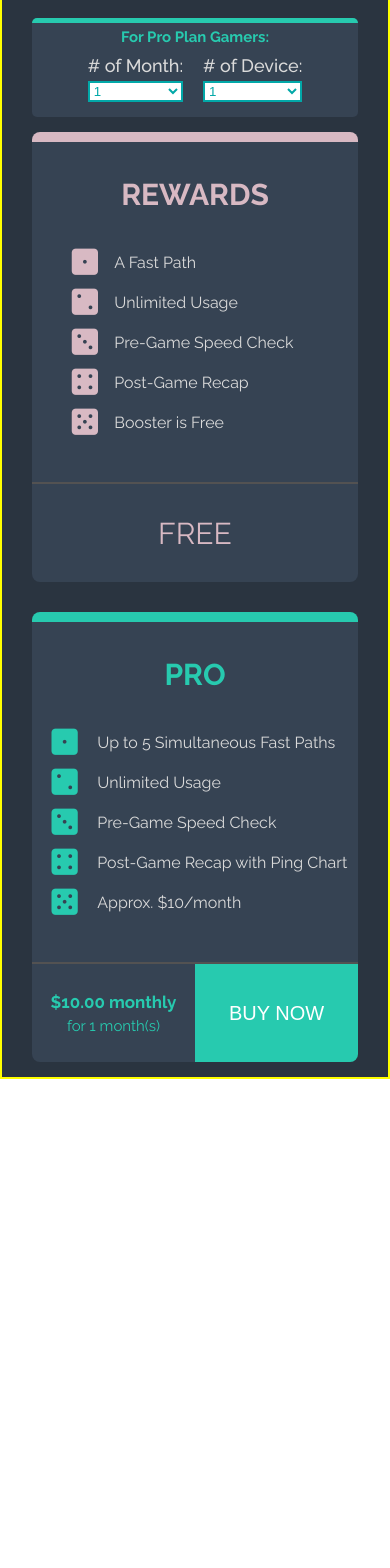
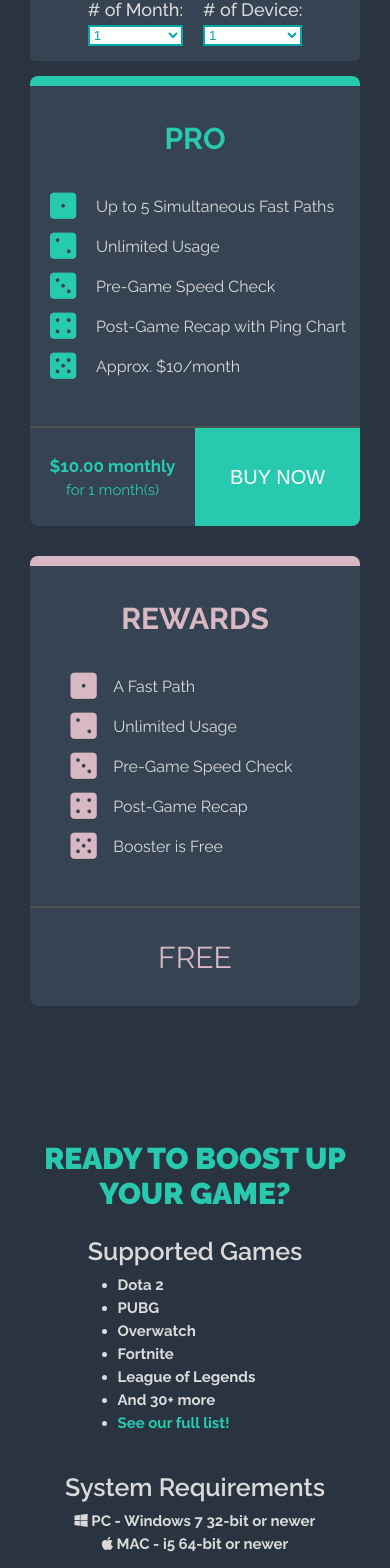
Before and after one commit to Gimorhee/Booster, a React (Create React App) app: page /pricing in a window 390 px wide. Shown: the part 379-1947 px from the top of the page. Before the commit the page ends 1458 px from the top, so only its background shows below. Built offline with nearby package versions, Linux system fonts and the light colour scheme.

Commit message:
Pricing component done with responsiveness + animations

```diff
--- a/src/components/Features/Features1.js
+++ b/src/components/Features/Features1.js
@@ -102,6 +102,7 @@ export const Features1 = () => {
       </div>
     );
   };
+
   return (
     <TrackVisibility partialVisibility once>
       <ComponentToTrack />
--- a/src/components/Pricing/Pricing.js
+++ b/src/components/Pricing/Pricing.js
@@ -1,5 +1,7 @@
 import React, { useEffect } from "react";
 import { Pricing1 } from "./Pricing1";
+import { Pricing2 } from "./Pricing2";
+import { Footer } from "../Footer/Footer";
 
 import "../../styles/Pricing/Pricing.css";
 
@@ -11,6 +13,8 @@ export const Pricing = () => {
   return (
     <div className="Pricing-Container">
       <Pricing1 />
+      <Pricing2 />
+      <Footer />
     </div>
   );
 };
--- a/src/components/Pricing/Pricing1.js
+++ b/src/components/Pricing/Pricing1.js
@@ -1,5 +1,4 @@
 import React, { useState } from "react";
-import { Link } from "react-router-dom";
 import { useSpring, animated } from "react-spring";
 import TrackVisibility from "react-on-screen";
 
@@ -53,9 +52,6 @@ export const Pricing1 = () => {
             Get started on Booster Free. Play Free or upgrade with Booster Pro.
           </h3>
           <h5>Save up to 50% with longer plans and more devices</h5>
-          <Link to="/register" className="Pricing-Button">
-            SIGN UP NOW
-          </Link>
         </animated.div>
         <animated.div style={middleProps} className="Pricing1-Middle">
           <h5>For Pro Plan Gamers:</h5>
--- /dev/null
+++ b/src/components/Pricing/Pricing2.js
@@ -0,0 +1,73 @@
+import React from "react";
+import { Link } from "react-router-dom";
+import { useSpring, animated } from "react-spring";
+import TrackVisibility from "react-on-screen";
+
+export const Pricing2 = () => {
+  const ComponentToTrack = ({ isVisible }) => {
+    const topProps = useSpring({
+      from: { opacity: 0 },
+      to: { opacity: isVisible ? 1 : 0 },
+      delay: 700,
+      config: { duration: 900 },
+    });
+
+    const bottomProps = useSpring({
+      from: { opacity: 0 },
+      to: { opacity: isVisible ? 1 : 0 },
+      delay: 1400,
+      config: { duration: 900 },
+    });
+
+    const bottonProps = useSpring({
+      from: { opacity: 0 },
+      to: { opacity: isVisible ? 1 : 0 },
+      delay: 1800,
+      config: { duration: 1000 },
+    });
+
+    return (
+      <div className="Pricing2">
+        <animated.div style={topProps}>
+          <h1>Ready To Boost Up Your Game?</h1>
+        </animated.div>
+        <animated.div style={bottomProps} className="Supported-Games">
+          <h2>Supported Games</h2>
+          <ul>
+            <li>Dota 2</li>
+            <li>PUBG</li>
+            <li>Overwatch</li>
+            <li>Fortnite</li>
+            <li>League of Legends</li>
+            <li>And 30+ more</li>
+            <li>
+              <Link to="/games">See our full list!</Link>
+            </li>
+          </ul>
+        </animated.div>
+        <animated.div style={bottomProps} className="System-Req">
+          <h2>System Requirements</h2>
+          <ul>
+            <li>
+              <i class="fab fa-windows"></i> PC - Windows 7 32-bit or newer
+            </li>
+            <li>
+              <i class="fab fa-apple"></i> MAC - i5 64-bit or newer
+            </li>
+          </ul>
+        </animated.div>
+        <animated.div style={bottonProps}>
+          <Link to="/register" className="Pricing-Button">
+            SIGN UP NOW
+          </Link>
+        </animated.div>
+      </div>
+    );
+  };
+
+  return (
+    <TrackVisibility partialVisibility tag="h1" once>
+      <ComponentToTrack />
+    </TrackVisibility>
+  );
+};
--- a/src/styles/Pricing/Pricing.css
+++ b/src/styles/Pricing/Pricing.css
@@ -7,7 +7,6 @@
 }
 
 .Pricing-Container .Pricing1 {
-  border: 2px solid yellow;
   height: auto;
   text-align: center;
 }
@@ -37,27 +36,6 @@
   color: #27caaf;
   text-transform: uppercase;
   font-size: 15px;
-  margin-bottom: 35px;
-}
-
-.Pricing-Container .Pricing1 .Pricing1-Top .Pricing-Button {
-  text-decoration: none;
-  font-size: 18px;
-  background: #02a8a8;
-  border: none;
-  border-radius: 4px;
-  padding: 17px 35px;
-  color: #fff;
-  -webkit-transition: 0.4s ease-in-out all;
-  transition: 0.4s ease-in-out all;
-}
-
-.Pricing-Container .Pricing1 .Pricing1-Top .Pricing-Button:focus {
-  outline: none;
-}
-
-.Pricing-Container .Pricing1 .Pricing1-Top .Pricing-Button:hover {
-  background: #16817a;
 }
 
 .Pricing-Container .Pricing1 .Pricing1-Middle {
@@ -279,6 +257,98 @@
   background: #16817a;
 }
 
+.Pricing-Container .Pricing2 {
+  text-align: center;
+  max-width: 1200px;
+  margin: 100px auto;
+  padding: 20px;
+}
+
+.Pricing-Container .Pricing2 h1 {
+  font-size: 37px;
+  font-weight: 900;
+  text-transform: uppercase;
+  color: #27caaf;
+  margin-bottom: 25px;
+}
+
+.Pricing-Container .Pricing2 .Supported-Games {
+  max-width: 500px;
+  margin: auto;
+  color: #dadada;
+  margin-bottom: 40px;
+}
+
+.Pricing-Container .Pricing2 .Supported-Games h2 {
+  font-weight: 600;
+  font-size: 23px;
+}
+
+.Pricing-Container .Pricing2 .Supported-Games ul {
+  max-width: 155px;
+  text-align: left;
+  margin: auto;
+  margin-top: 10px;
+}
+
+.Pricing-Container .Pricing2 .Supported-Games ul li {
+  margin-bottom: 5px;
+  list-style-type: disc;
+  font-size: 15px;
+}
+
+.Pricing-Container .Pricing2 .Supported-Games ul li a {
+  color: #27caaf;
+  text-decoration: none;
+}
+
+.Pricing-Container .Pricing2 .Supported-Games ul li a:hover {
+  color: #2df1d1;
+}
+
+.Pricing-Container .Pricing2 .System-Req {
+  color: #dadada;
+}
+
+.Pricing-Container .Pricing2 .System-Req h2 {
+  font-weight: 600;
+  font-size: 23px;
+  margin-top: 20px;
+  margin-bottom: 10px;
+}
+
+.Pricing-Container .Pricing2 .System-Req ul {
+  max-width: 275px;
+  margin: auto;
+  margin-bottom: 70px;
+}
+
+.Pricing-Container .Pricing2 .System-Req ul li {
+  list-style-type: none;
+  margin-bottom: 5px;
+  font-size: 15px;
+}
+
+.Pricing-Container .Pricing2 .Pricing-Button {
+  text-decoration: none;
+  font-size: 18px;
+  background: #02a8a8;
+  border: none;
+  border-radius: 4px;
+  padding: 17px 55px;
+  color: #fff;
+  -webkit-transition: 0.4s ease-in-out all;
+  transition: 0.4s ease-in-out all;
+}
+
+.Pricing-Container .Pricing2 .Pricing-Button:focus {
+  outline: none;
+}
+
+.Pricing-Container .Pricing2 .Pricing-Button:hover {
+  background: #16817a;
+}
+
 @media only screen and (max-width: 1235px) {
   .Pricing-Container .Pricing1 .Pricing1-Bottom .Pricing1-Left .Plan-Options,
   .Pricing-Container .Pricing1 .Pricing1-Bottom .Pricing1-Right .Plan-Options {
@@ -320,12 +390,18 @@
   }
   .Pricing-Container .Pricing1 .Pricing1-Bottom .Pricing1-Left {
     width: calc(100% - 30px);
+    -webkit-box-ordinal-group: 3;
+        -ms-flex-order: 2;
+            order: 2;
   }
   .Pricing-Container .Pricing1 .Pricing1-Bottom .Pricing1-Left .Plan-Options {
     width: 50%;
   }
   .Pricing-Container .Pricing1 .Pricing1-Bottom .Pricing1-Right {
     width: calc(100% - 30px);
+    -webkit-box-ordinal-group: 2;
+        -ms-flex-order: 1;
+            order: 1;
   }
   .Pricing-Container .Pricing1 .Pricing1-Bottom .Pricing1-Right .Plan-Options {
     width: 70%;
@@ -342,9 +418,6 @@
   .Pricing-Container .Pricing1 .Pricing1-Top h5 {
     font-size: 13.5px;
   }
-  .Pricing-Container .Pricing1 .Pricing1-Top .Pricing-Button {
-    font-size: 16px;
-  }
 }
 
 @media only screen and (max-width: 650px) {
@@ -354,35 +427,32 @@
   .Pricing-Container .Pricing1 .Pricing1-Top h5 {
     font-size: 12px;
   }
-  .Pricing-Container .Pricing1 .Pricing1-Top .Pricing-Button {
-    font-size: 15px;
-  }
-  .Pricing-Container .Pricing1 .Pricing1-Bottom {
-    -webkit-box-orient: vertical;
-    -webkit-box-direction: normal;
-        -ms-flex-direction: column;
-            flex-direction: column;
-  }
   .Pricing-Container .Pricing1 .Pricing1-Bottom .Pricing1-Left .Plan-Options {
     width: 60%;
   }
   .Pricing-Container .Pricing1 .Pricing1-Bottom .Pricing1-Right .Plan-Options {
     width: 80%;
   }
+  .Pricing-Container .Pricing2 h1 {
+    font-size: 30px;
+  }
 }
 
 @media only screen and (max-width: 550px) {
-  .Pricing-Container .Pricing1 .Pricing1-Bottom {
-    -webkit-box-orient: vertical;
-    -webkit-box-direction: normal;
-        -ms-flex-direction: column;
-            flex-direction: column;
-  }
   .Pricing-Container .Pricing1 .Pricing1-Bottom .Pricing1-Left .Plan-Options {
     width: 70%;
   }
   .Pricing-Container .Pricing1 .Pricing1-Bottom .Pricing1-Right .Plan-Options {
     width: 90%;
+  }
+  .Pricing-Container .Pricing2 h1 {
+    font-size: 25px;
+  }
+  .Pricing-Container .Pricing2 .Supported-Games h2 {
+    font-size: 20px;
+  }
+  .Pricing-Container .Pricing2 .System-Req h2 {
+    font-size: 20px;
   }
 }
 
@@ -395,9 +465,6 @@
   }
   .Pricing-Container .Pricing1 .Pricing1-Top h5 {
     font-size: 11.5px;
-  }
-  .Pricing-Container .Pricing1 .Pricing1-Top .Pricing-Button {
-    font-size: 14px;
   }
   .Pricing-Container .Pricing1 .Pricing1-Middle {
     margin: 0 30px;
@@ -427,5 +494,14 @@
   .Pricing-Container .Pricing1 .Pricing1-Bottom .Pricing1-Right .Plan-Status button {
     font-size: 20px;
   }
+  .Pricing-Container .Pricing2 h1 {
+    font-size: 30px;
+  }
+  .Pricing-Container .Pricing2 .Supported-Games h2 {
+    font-size: 25px;
+  }
+  .Pricing-Container .Pricing2 .System-Req h2 {
+    font-size: 25px;
+  }
 }
 /*# sourceMappingURL=Pricing.css.map */
--- a/src/styles/Pricing/Pricing.scss
+++ b/src/styles/Pricing/Pricing.scss
@@ -6,8 +6,6 @@
   background: #2a3440;
 
   .Pricing1 {
-    border: 2px solid yellow;
-
     height: auto;
     text-align: center;
 
@@ -35,26 +33,6 @@
         color: #27caaf;
         text-transform: uppercase;
         font-size: 15px;
-        margin-bottom: 35px;
-      }
-
-      .Pricing-Button {
-        text-decoration: none;
-        font-size: 18px;
-        background: #02a8a8;
-        border: none;
-        border-radius: 4px;
-        padding: 17px 35px;
-        color: #fff;
-        transition: 0.4s ease-in-out all;
-
-        &:focus {
-          outline: none;
-        }
-
-        &:hover {
-          background: #16817a;
-        }
       }
     }
 
@@ -234,6 +212,97 @@
       }
     }
   }
+
+  .Pricing2 {
+    text-align: center;
+    max-width: 1200px;
+    margin: 100px auto;
+    padding: 20px;
+
+    h1 {
+      font-size: 37px;
+      font-weight: 900;
+      text-transform: uppercase;
+      color: #27caaf;
+      margin-bottom: 25px;
+    }
+
+    .Supported-Games {
+      max-width: 500px;
+      margin: auto;
+      color: #dadada;
+      margin-bottom: 40px;
+
+      h2 {
+        font-weight: 600;
+        font-size: 23px;
+      }
+
+      ul {
+        max-width: 155px;
+        text-align: left;
+        margin: auto;
+        margin-top: 10px;
+
+        li {
+          margin-bottom: 5px;
+          list-style-type: disc;
+          font-size: 15px;
+
+          a {
+            color: #27caaf;
+            text-decoration: none;
+
+            &:hover {
+              color: #2df1d1;
+            }
+          }
+        }
+      }
+    }
+
+    .System-Req {
+      color: #dadada;
+
+      h2 {
+        font-weight: 600;
+        font-size: 23px;
+        margin-top: 20px;
+        margin-bottom: 10px;
+      }
+
+      ul {
+        max-width: 275px;
+        margin: auto;
+        margin-bottom: 70px;
+
+        li {
+          list-style-type: none;
+          margin-bottom: 5px;
+          font-size: 15px;
+        }
+      }
+    }
+
+    .Pricing-Button {
+      text-decoration: none;
+      font-size: 18px;
+      background: #02a8a8;
+      border: none;
+      border-radius: 4px;
+      padding: 17px 55px;
+      color: #fff;
+      transition: 0.4s ease-in-out all;
+
+      &:focus {
+        outline: none;
+      }
+
+      &:hover {
+        background: #16817a;
+      }
+    }
+  }
 }
 
 @media only screen and (max-width: 1235px) {
@@ -309,6 +378,7 @@
         flex-direction: column;
         .Pricing1-Left {
           width: calc(100% - 30px);
+          order: 2;
 
           .Plan-Options {
             width: 50%;
@@ -317,6 +387,7 @@
 
         .Pricing1-Right {
           width: calc(100% - 30px);
+          order: 1;
 
           .Plan-Options {
             width: 70%;
@@ -342,10 +413,6 @@
         h5 {
           font-size: 13.5px;
         }
-
-        .Pricing-Button {
-          font-size: 16px;
-        }
       }
     }
   }
@@ -362,14 +429,9 @@
         h5 {
           font-size: 12px;
         }
-
-        .Pricing-Button {
-          font-size: 15px;
-        }
       }
 
       .Pricing1-Bottom {
-        flex-direction: column;
         .Pricing1-Left {
           .Plan-Options {
             width: 60%;
@@ -383,6 +445,12 @@
         }
       }
     }
+
+    .Pricing2 {
+      h1 {
+        font-size: 30px;
+      }
+    }
   }
 }
 
@@ -390,7 +458,6 @@
   .Pricing-Container {
     .Pricing1 {
       .Pricing1-Bottom {
-        flex-direction: column;
         .Pricing1-Left {
           .Plan-Options {
             width: 70%;
@@ -401,6 +468,24 @@
           .Plan-Options {
             width: 90%;
           }
+        }
+      }
+    }
+
+    .Pricing2 {
+      h1 {
+        font-size: 25px;
+      }
+
+      .Supported-Games {
+        h2 {
+          font-size: 20px;
+        }
+      }
+
+      .System-Req {
+        h2 {
+          font-size: 20px;
         }
       }
     }
@@ -421,10 +506,6 @@
 
         h5 {
           font-size: 11.5px;
-        }
-
-        .Pricing-Button {
-          font-size: 14px;
         }
       }
 
@@ -471,5 +552,23 @@
         }
       }
     }
+
+    .Pricing2 {
+      h1 {
+        font-size: 30px;
+      }
+
+      .Supported-Games {
+        h2 {
+          font-size: 25px;
+        }
+      }
+
+      .System-Req {
+        h2 {
+          font-size: 25px;
+        }
+      }
+    }
   }
 }
```
Also changed, not shown: 1 other file (tests, documents, lock files or other folders).
